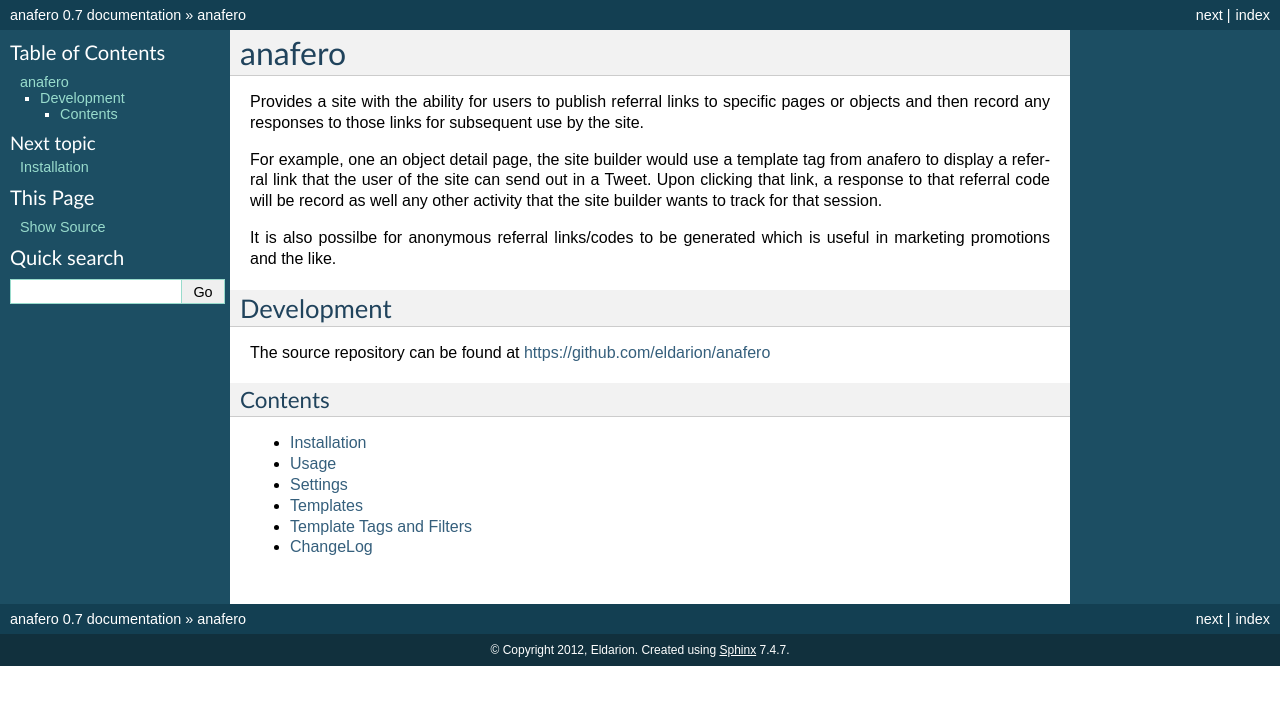
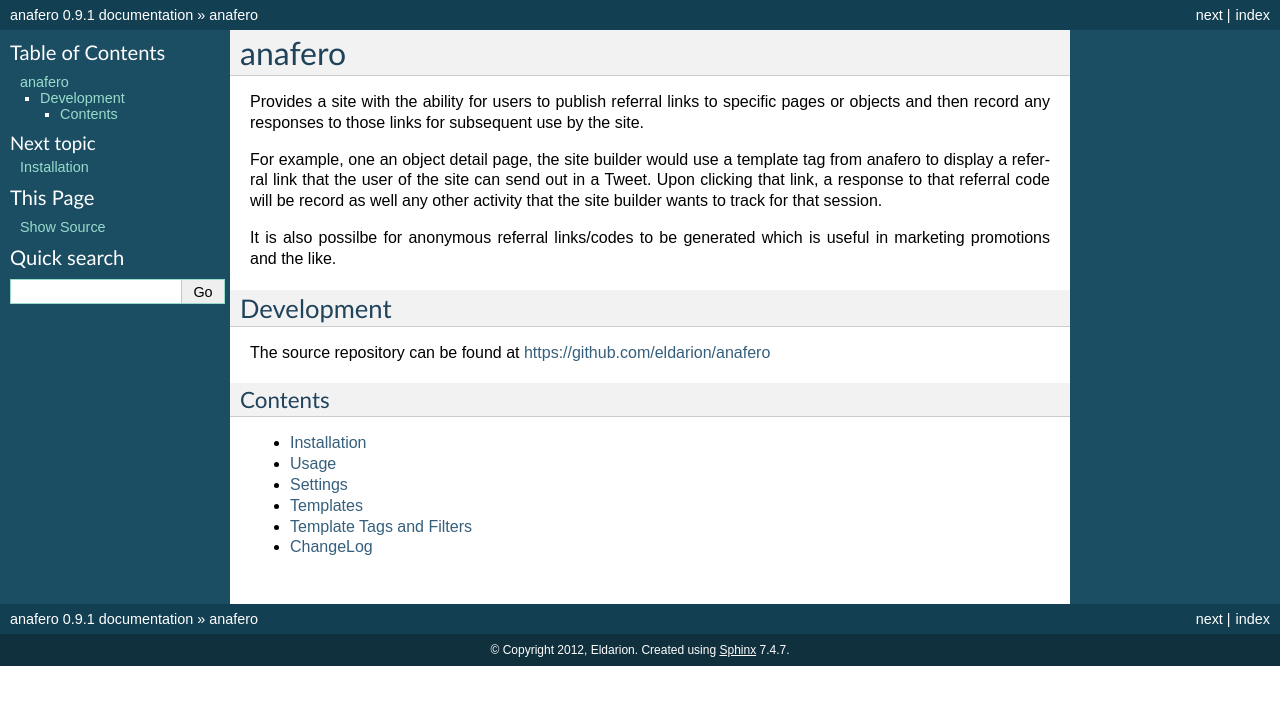
Before and after one commit to pinax/pinax-referrals, a Sphinx documentation site: the page built from docs/index.rst, in a window 1280 px wide. Shown: the top 705 px of the page. Built offline with Sphinx 7.4.7, drawn with Linux system fonts in a browser that asks for light colours.

Commit message:
Update doc version

```diff
--- a/docs/conf.py
+++ b/docs/conf.py
@@ -6,8 +6,8 @@ source_suffix = '.rst'
 master_doc = 'index'
 project = u'anafero'
 copyright = u'2012, Eldarion'
-version = '0.7'
-release = '0.7'
+version = '0.9.1'
+release = '0.9.1'
 exclude_patterns = ['_build']
 pygments_style = 'sphinx'
 html_theme = 'default'
```
